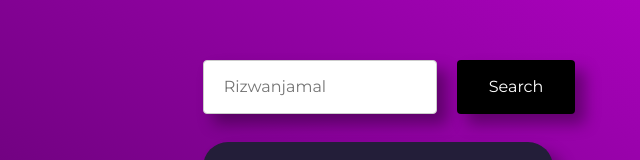
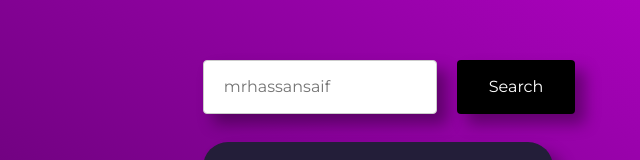
Before and after one commit to mrhassansaif/gitprofilefetch, a plain HTML site: page index.html in a window 1280 px wide. Shown: the top 160 px of the page, 241-881 px from the left. Drawn offline with nearby package versions, Linux system fonts and the light colour scheme.

Commit message:
Update index.html

```diff
--- a/index.html
+++ b/index.html
@@ -20,7 +20,7 @@
   <body>
     <div class="main">
       <div class="search" id="search">
-        <input type="text" name="" placeholder="Rizwanjamal" id="username" />
+        <input type="text" name="" placeholder="mrhassansaif" id="username" />
         <button id="btn">Search</button>
       </div>
       <div class="innerMain" id="innerMain">
```
